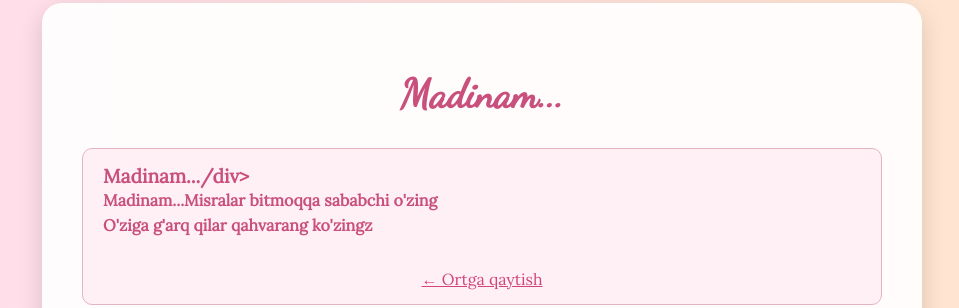
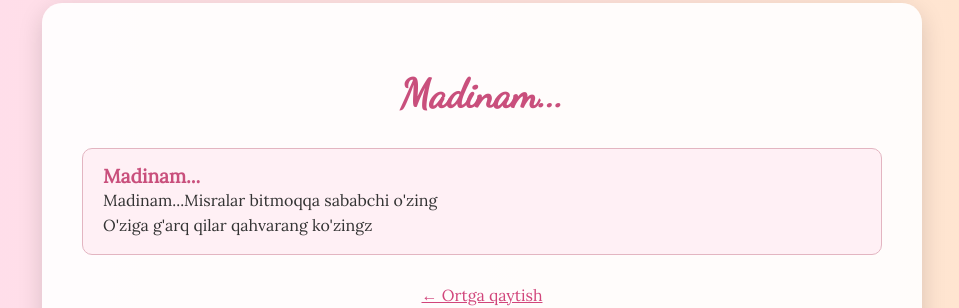
Before and after one commit to AbdulloxAbdujalilov9999/forM, a plain HTML site: page poems.html in a window 1280 px wide. Shown: the part 839-1147 px from the top of the page, without its empty margins (158-1117 px from the left). Drawn offline with Linux system fonts and the light colour scheme.

Commit message:
Update poems.html

```diff
--- a/poems.html
+++ b/poems.html
@@ -87,7 +87,7 @@ Ancha vaqt kelmasman o'zimga o'zim
     <h1>Madinam...</h1>
 
     <div class="poem" onclick="togglePoem(this)">
-      <div class="poem-title">Madinam.../div>
+      <div class="poem-title">Madinam...</div>
       <div class="poem-preview">Madinam...Misralar bitmoqqa sababchi o'zing<br>O'ziga g'arq qilar qahvarang ko'zingz</div>
       <div class="poem-full">
 Madinam...Misralar bitmoqqa sababchi o'zing
```
